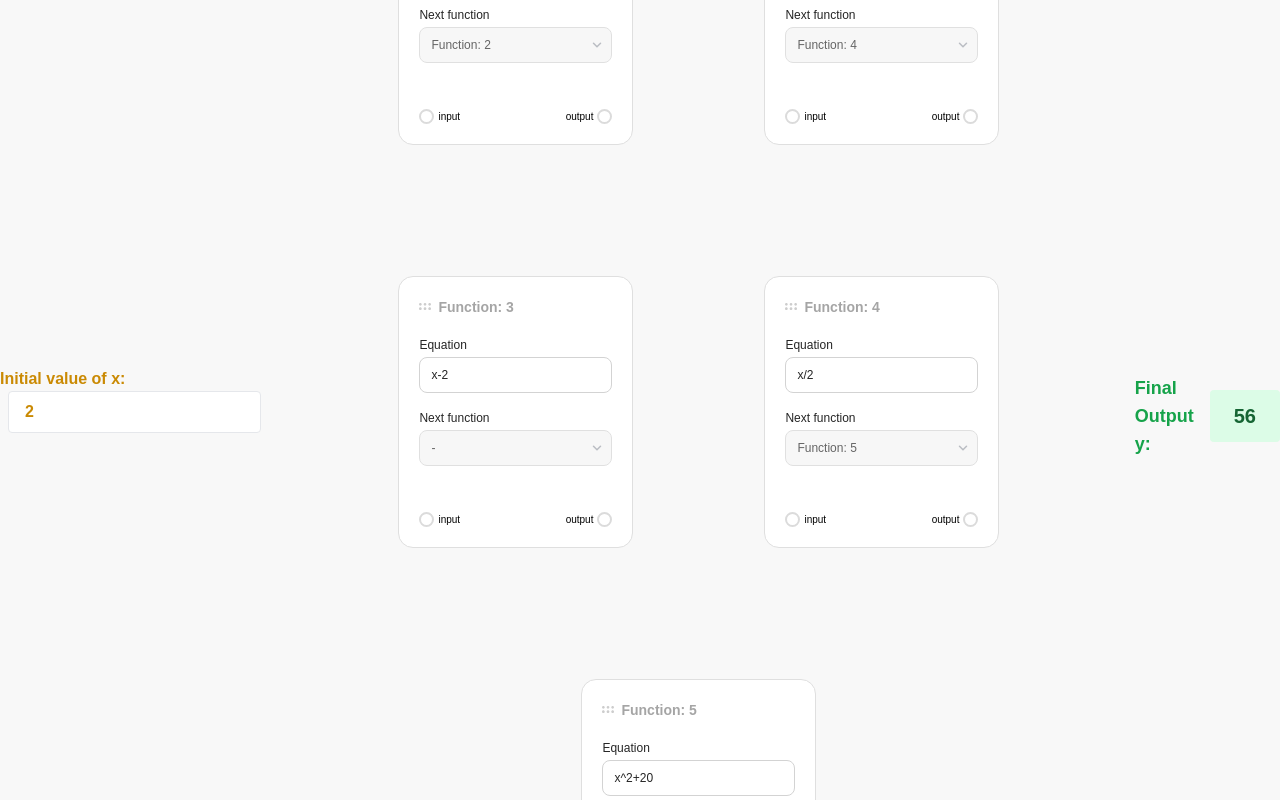
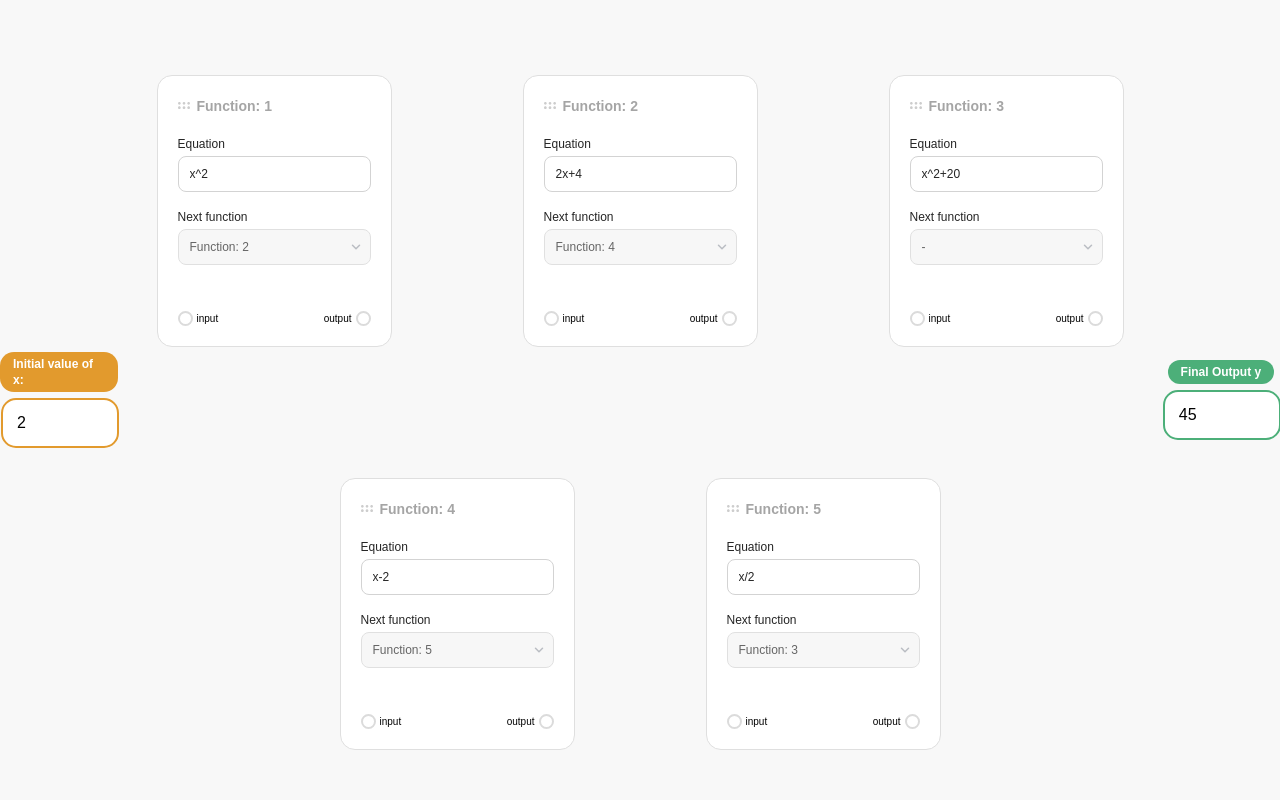
Before and after one commit to awadhesh31st/chained-math-solver, a Next.js app: page / in a window 1280 px wide. Shown: the top 800 px of the page. Built offline with nearby package versions, Linux system fonts and the light colour scheme.

Commit message:
updated input and output data

```diff
--- a/app/page.tsx
+++ b/app/page.tsx
@@ -1,41 +1,76 @@
 "use client";
 
 import FunctionCard from "@/components/FunctionCard";
-import ResultDisplay from "@/components/ResultDisplay";
-import React, { useState } from "react";
+import InputOut from "@/components/InputOut";
+import React, { useState, useCallback } from "react";
+
+type FunctionItem = {
+  id: number | null;
+  equation: string;
+};
+
+const adjustEquation = (equation: string): string => {
+  const parts: string[] = equation.split("");
+  const adjustedParts: string[] = parts.map((part, index) => {
+    if (part === "x") {
+      const prev = parts[index - 1];
+      const next = parts[index + 1];
+      if (prev && !isNaN(Number(prev))) {
+        return `*x`;
+      } else if (next && !isNaN(Number(next))) {
+        return `x*${next}`;
+      }
+    }
+    return part;
+  });
+  return adjustedParts.join("");
+};
 
 const App: React.FC = () => {
-  const [initialInput, setInitialInput] = useState<number>(2);
-  const [functions, setFunctions] = useState([
+  const [initialInput, setInitialInput] = useState<string>("2");
+  const [functions, setFunctions] = useState<FunctionItem[]>([
     { id: 2, equation: "x^2" },
-    { id: 4, equation: "2*x+4" },
-    { id: null, equation: "x-2" },
-    { id: 5, equation: "x/2" },
-    { id: 3, equation: "x^2+20" },
+    { id: 4, equation: "2x+4" },
+    { id: 6, equation: "x^2+20" },
+    { id: 5, equation: "x-2" },
+    { id: 3, equation: "x/2" },
   ]);
 
-  const handleEquationChange = (id: number | null, equation: string) => {
-    if(id){
-      setFunctions((prev) =>
-        prev.map((f) => (f.id === id ? { ...f, equation } : f))
+  const handleEquationChange = useCallback(
+    (id: number | null, equation: string) => {
+      setFunctions((prevFunctions) =>
+        prevFunctions.map((f) => (f.id === id ? { ...f, equation } : f))
       );
-    }
-  };
+    },
+    []
+  );
 
-  const calculateResult = () => {
+  const calculateResult = useCallback(() => {
+    if (!initialInput) return NaN;
+
     try {
-      let result = initialInput;
-      const chainOrder = [1, 2, 4, 5, 3];
+      let result = parseFloat(initialInput);
+      const chainOrder = [2, 4, 5, 3, 6];
       chainOrder.forEach((id) => {
         const func = functions.find((f) => f.id === id);
-        if (func) {
-          const parsedEquation = func.equation.replace(/x/g, `${result}`);
-          result = eval(parsedEquation.replace("^", "**"));
+        if (func && func.id !== null) {
+          let parsedEquation = adjustEquation(func.equation);
+          parsedEquation = parsedEquation.replace(/x/g, `${result}`);
+          parsedEquation = parsedEquation.replace(/\^/g, "**");
+          result = eval(parsedEquation);
         }
       });
       return result;
-    } catch {
+    } catch (error) {
+      console.error("Error during evaluation:", error);
       return NaN;
+    }
+  }, [initialInput, functions]);
+
+  const handleInputChange = (e: React.ChangeEvent<HTMLInputElement>): void => {
+    const value = e.target.value;
+    if (/^\d*\.?\d*$/.test(value)) {
+      setInitialInput(value);
     }
   };
 
@@ -43,24 +78,20 @@ const App: React.FC = () => {
 
   return (
     <div className="flex items-center justify-center h-screen">
-      <div className="md:container flex">
-        <div className="flex items-center space-x-4">
-          <div className="text-yellow-600 font-bold">
-            <label>Initial value of x:</label>
-            <input
-              type="number"
+      <div className="md:container flex justify-center items-center">
+        <InputOut
+          lable="Initial value of x:"
           value={initialInput}
-              onChange={(e) => setInitialInput(parseFloat(e.target.value) || 0)}
-              className="border rounded px-4 py-2 ml-2"
+          onChange={handleInputChange}
+          type="input"
         />
-          </div>
-        </div>
         <div className="relative w-full flex justify-center mt-6">
-          <div className="flex gap-[131px] justify-center items-center flex-wrap">
-            {functions.map((func, key: number) => (
+          <div className="flex w-full">
+            <div className="flex justify-center items-center flex-wrap gap-[131px]">
+              {functions.map((func, index) => (
                 <FunctionCard
-                key={key}
-                cardNumber={key + 1}
+                  key={index}
+                  cardNumber={index + 1}
                   id={func.id}
                   equation={func.equation}
                   onEquationChange={handleEquationChange}
@@ -68,7 +99,13 @@ const App: React.FC = () => {
               ))}
             </div>
           </div>
-        <ResultDisplay result={finalResult} />
+        </div>
+        <InputOut
+          lable="Final Output y"
+          value={Number.isNaN(finalResult) ? "0" : `${finalResult}`}
+          onChange={handleInputChange}
+          type="output"
+        />
       </div>
     </div>
   );
--- a/components/FunctionCard.tsx
+++ b/components/FunctionCard.tsx
@@ -11,7 +11,7 @@ interface FunctionCardProps {
 const FunctionCard: React.FC<FunctionCardProps> = (props) => {
   const { id, cardNumber, equation, onEquationChange } = props;
 
-  const optionValue = `${id === null ? "-" : `Function: ${id}`}`;
+  const optionValue = `${id === 6 ? "-" : `Function: ${id}`}`;
 
   return (
     <div className="w-[235px] h-auto p-5 bg-white border border-[#DFDFDF] rounded-[15px] gap-5 flex flex-col">
--- /dev/null
+++ b/components/InputOut.tsx
@@ -0,0 +1,33 @@
+import { FC } from "react";
+
+type InputOutType = {
+  lable: string;
+  value: string;
+  onChange: (e: React.ChangeEvent<HTMLInputElement>) => void;
+  type: "input" | "output";
+};
+
+const InputOut: FC<InputOutType> = ({ lable, value, onChange, type }) => {
+  return (
+    <div className="flex space-x-4 justify-center items-center flex-col gap-[6px] w-[145px]">
+      <label
+        className={`${
+          type === "input" ? "bg-[#E29A2D]" : "bg-[#4CAF79]"
+        } text-xs font-semibold text-white py-1 px-[13px] rounded-[14px]`}
+      >
+        {lable}
+      </label>
+      <input
+        disabled={type === "output"}
+        type="text"
+        value={value}
+        onChange={onChange}
+        className={`!mr-[14px] h-[50px] w-full p-[14px] border-[2px] outline-none rounded-[15px] bg-white ${
+          type === "input" ? "border-[#E29A2D]" : "border-[#4CAF79]"
+        }`}
+      />
+    </div>
+  );
+};
+
+export default InputOut;
--- a/components/ResultDisplay.tsx
+++ /dev/null
@@ -1,18 +0,0 @@
-import React from "react";
-
-interface ResultDisplayProps {
-  result: number;
-}
-
-const ResultDisplay: React.FC<ResultDisplayProps> = ({ result }) => {
-  return (
-    <div className="mt-8 flex items-center space-x-4">
-      <div className="text-green-600 text-lg font-bold">Final Output y:</div>
-      <div className="bg-green-100 text-green-800 px-6 py-3 rounded font-bold text-xl">
-        {result}
-      </div>
-    </div>
-  );
-};
-
-export default ResultDisplay;
```
Lines whose indentation alone changed are shown as unchanged.
